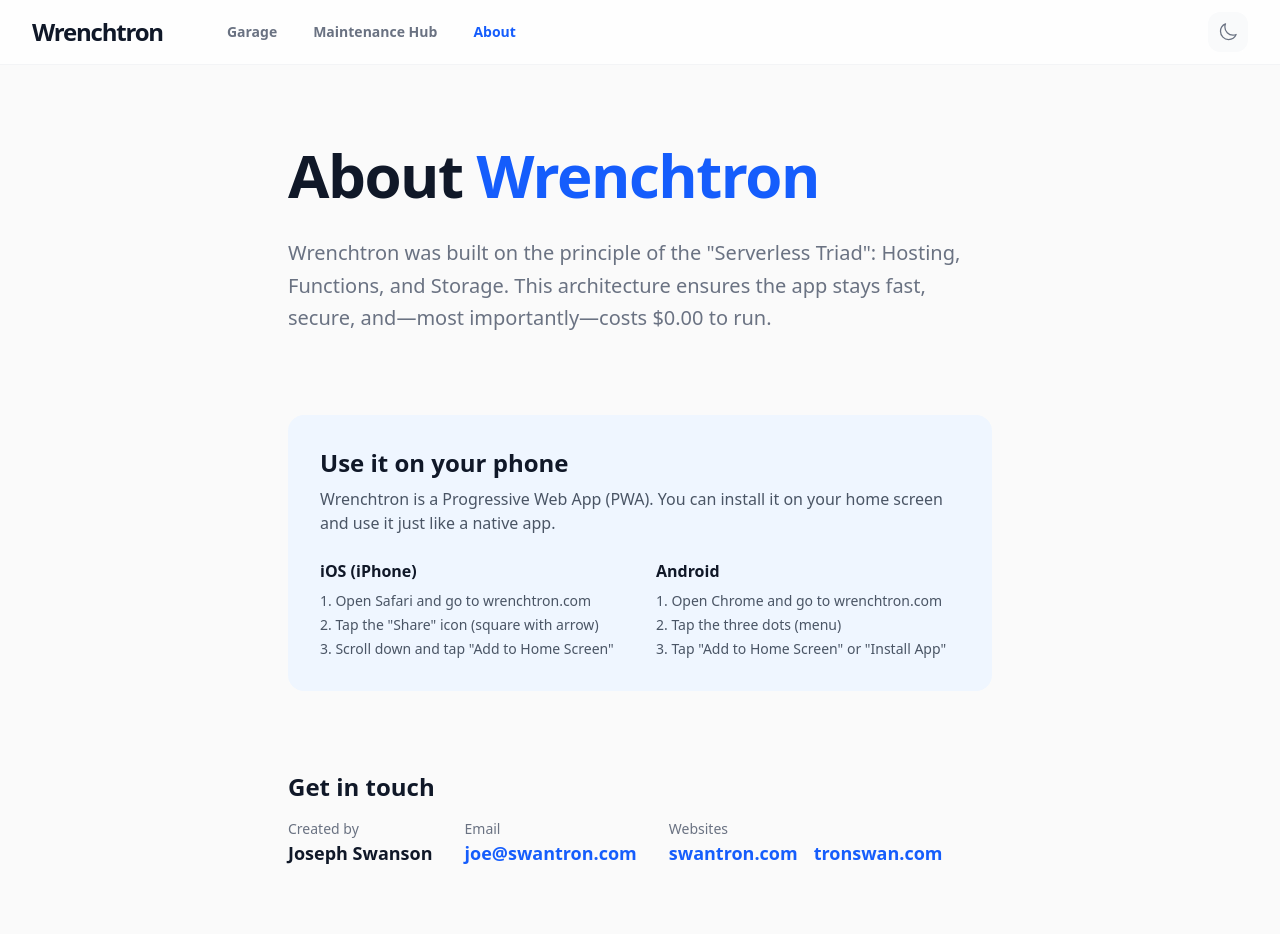
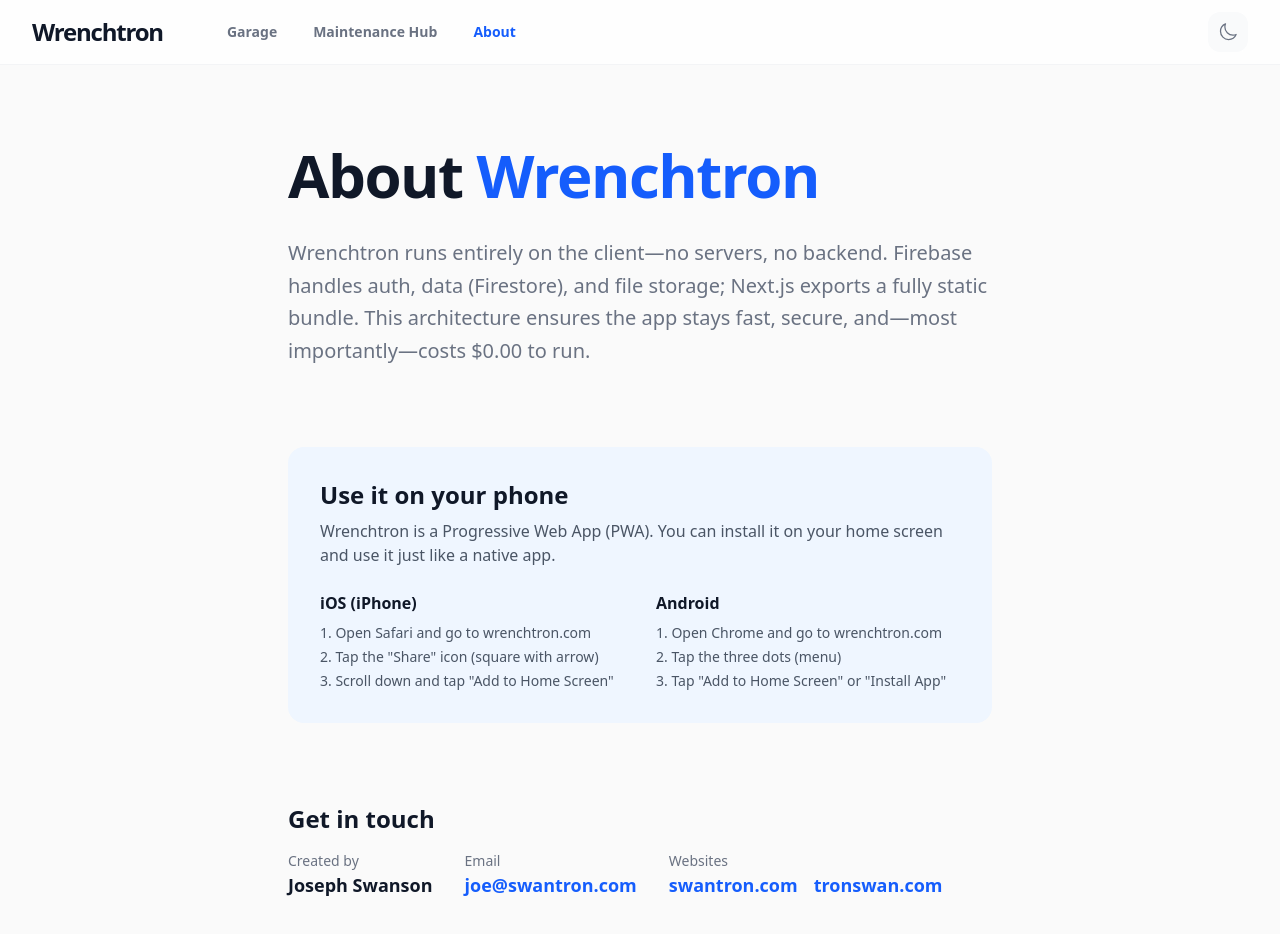
Before and after one commit to swantron/wrenchtron, a Next.js app: page /about in a window 1280 px wide. Shown: the top 934 px of the page. Built offline with nearby package versions, Linux system fonts and the light colour scheme; no server answers.

Commit message:
work on ts cleanliness

```diff
--- a/src/app/about/page.tsx
+++ b/src/app/about/page.tsx
@@ -13,9 +13,10 @@
                             About <span className="text-blue-600">Wrenchtron</span>
                         </h1>
                         <p className="mt-8 text-xl font-medium leading-relaxed text-gray-500 dark:text-gray-400">
-                            Wrenchtron was built on the principle of the &quot;Serverless Triad&quot;:
-                            Hosting, Functions, and Storage. This architecture ensures the
-                            app stays fast, secure, and—most importantly—costs $0.00 to run.
+                            Wrenchtron runs entirely on the client—no servers, no backend.
+                            Firebase handles auth, data (Firestore), and file storage;
+                            Next.js exports a fully static bundle. This architecture ensures
+                            the app stays fast, secure, and—most importantly—costs $0.00 to run.
                         </p>
                     </section>
 
--- a/src/app/maintenance/new/page.tsx
+++ b/src/app/maintenance/new/page.tsx
@@ -7,6 +7,7 @@
 import { ProtectedRoute } from "@/components/auth/ProtectedRoute";
 import { AppShell } from "@/components/layout/AppShell";
 import { MaintenanceForm } from "@/components/maintenance/MaintenanceForm";
+import { LoadingSpinner } from "@/components/ui/LoadingSpinner";
 import { useAuth } from "@/hooks/useAuth";
 import { useVehicles } from "@/hooks/useVehicles";
 import { getVehicle } from "@/lib/firebase/firestore";
@@ -95,7 +96,7 @@
   return (
     <ProtectedRoute>
       <AppShell>
-        <Suspense>
+        <Suspense fallback={<div className="flex justify-center py-12"><LoadingSpinner /></div>}>
           <NewMaintenanceContent />
         </Suspense>
       </AppShell>
--- a/src/app/vehicles/detail/page.tsx
+++ b/src/app/vehicles/detail/page.tsx
@@ -5,6 +5,7 @@
 import { ProtectedRoute } from "@/components/auth/ProtectedRoute";
 import { AppShell } from "@/components/layout/AppShell";
 import { VehicleDetailView } from "@/components/vehicles/VehicleDetailView";
+import { LoadingSpinner } from "@/components/ui/LoadingSpinner";
 
 function VehicleDetailContent() {
   const searchParams = useSearchParams();
@@ -25,7 +26,7 @@
   return (
     <ProtectedRoute>
       <AppShell>
-        <Suspense>
+        <Suspense fallback={<div className="flex justify-center py-12"><LoadingSpinner /></div>}>
           <VehicleDetailContent />
         </Suspense>
       </AppShell>
--- a/src/app/vehicles/edit/page.tsx
+++ b/src/app/vehicles/edit/page.tsx
@@ -5,6 +5,7 @@
 import { ProtectedRoute } from "@/components/auth/ProtectedRoute";
 import { AppShell } from "@/components/layout/AppShell";
 import { EditVehicleView } from "@/components/vehicles/EditVehicleView";
+import { LoadingSpinner } from "@/components/ui/LoadingSpinner";
 
 function EditVehicleContent() {
   const searchParams = useSearchParams();
@@ -25,7 +26,7 @@
   return (
     <ProtectedRoute>
       <AppShell>
-        <Suspense>
+        <Suspense fallback={<div className="flex justify-center py-12"><LoadingSpinner /></div>}>
           <EditVehicleContent />
         </Suspense>
       </AppShell>
--- a/src/components/layout/MobileNav.tsx
+++ b/src/components/layout/MobileNav.tsx
@@ -2,6 +2,8 @@
 
 import Link from "next/link";
 import { usePathname } from "next/navigation";
+import { ThemeToggle } from "./ThemeToggle";
+import { useAuth } from "@/hooks/useAuth";
 
 const navItems = [
   {
@@ -32,10 +34,6 @@
     ),
   },
 ];
-
-import { ThemeToggle } from "./ThemeToggle";
-
-import { useAuth } from "@/hooks/useAuth";
 
 export function MobileNav({ isDemo }: { isDemo?: boolean }) {
   const pathname = usePathname();
--- a/src/components/maintenance/MaintenanceForm.tsx
+++ b/src/components/maintenance/MaintenanceForm.tsx
@@ -115,8 +115,7 @@
         details = partDetails;
       }
 
-      // eslint-disable-next-line @typescript-eslint/no-explicit-any
-      const logData: any = {
+      const logData: Omit<MaintenanceLog, "id" | "createdAt" | "updatedAt"> = {
         maintenanceType,
         date: Timestamp.fromDate(new Date(date + "T00:00:00")),
         mileage: mileage ? parseInt(mileage) : 0,
--- a/src/components/vehicles/VehicleForm.tsx
+++ b/src/components/vehicles/VehicleForm.tsx
@@ -101,8 +101,7 @@
     setError("");
 
     try {
-      // eslint-disable-next-line @typescript-eslint/no-explicit-any
-      const data: any = {
+      const data: Omit<Vehicle, "id" | "createdAt" | "updatedAt"> = {
         name,
         type,
         year: parseInt(year),
--- a/src/utils/maintenance.ts
+++ b/src/utils/maintenance.ts
@@ -47,8 +47,6 @@
         details: MaintenanceDetails;
     };
 }
-
-// Default annual mileage constant (unused)
 
 export function calculateProjectedMileage(vehicle: Vehicle): number {
     if (!vehicle.estimatedAnnualMileage || vehicle.estimatedAnnualMileage <= 0) {
```
